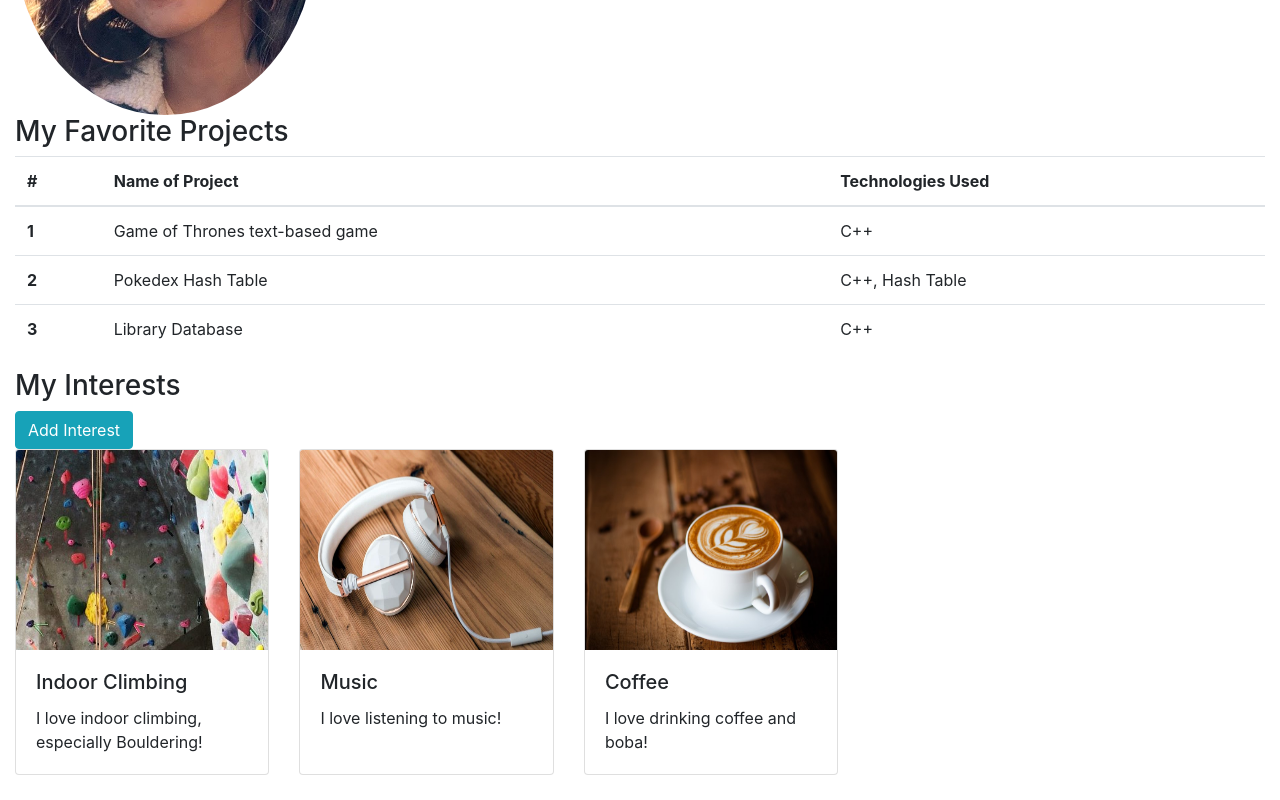
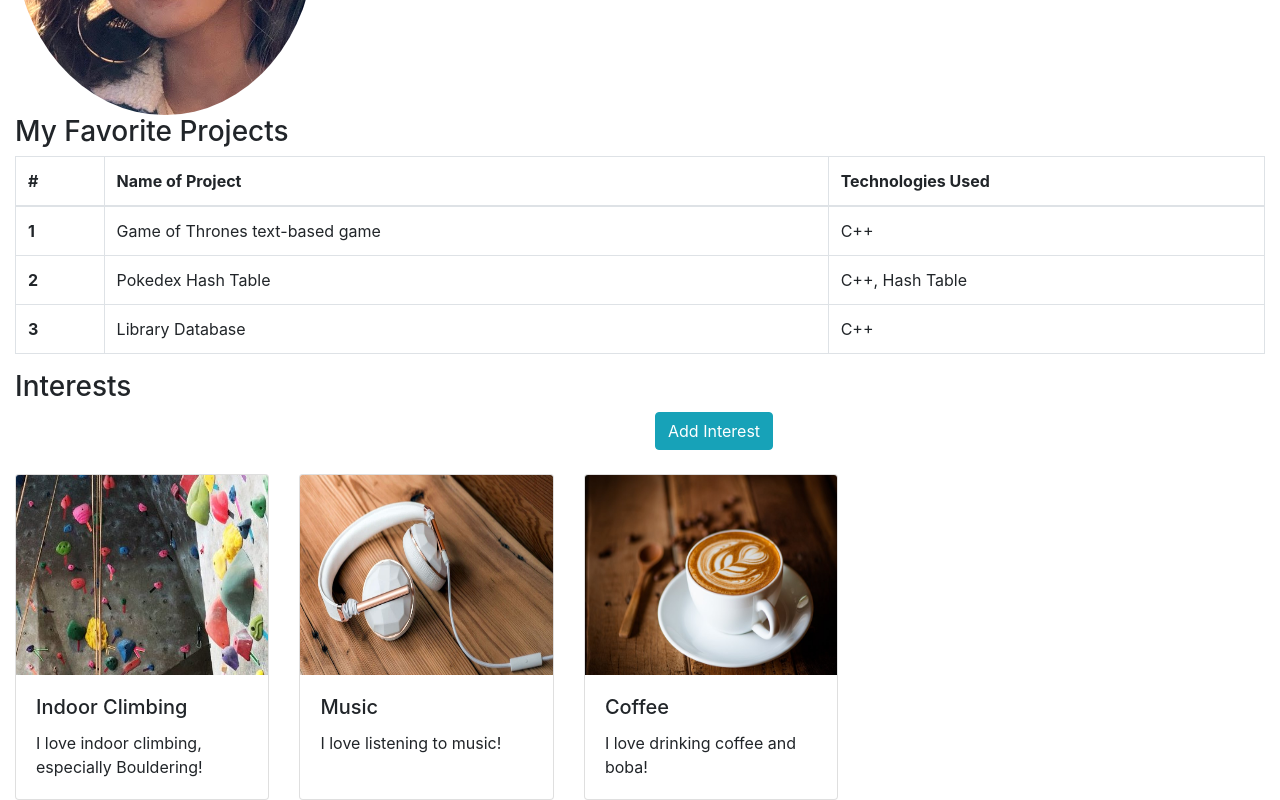
Before and after one commit to calistanguyen/calistanguyen.github.io, a plain HTML site: page index.html in a window 1280 px wide. Shown: the part 498-1298 px from the top of the page. Before the commit the page ends 1273 px from the top, so only its background shows below. Drawn offline with nearby package versions, Linux system fonts and the light colour scheme.

Commit message:
fixed add interest button

```diff
--- a/index.html
+++ b/index.html
@@ -41,7 +41,7 @@
         </div>
         </div>
             <h3>My Favorite Projects</h3>
-            <table class = "table">
+            <table class = "table table-bordered">
                 <thead>
                     <tr>
                         <th scope = "col">#</th>
@@ -68,10 +68,22 @@
                 </tbody>
             </table>
         </div>
-        <h3>My Interests</h3>
-        <a class = "btn btn-info" href = "form.html" role = "button">Add Interest</a>
         <div class = "row">
-            <div class = "col-sm-8">
+            <div class = "col-6">
+                <h3>Interests</h3>
+            </div>
+        </div>
+        <div class = "row">
+            <div class = "col-6">
+                <br>
+            </div>
+            <div class = "col-6">
+                <a class = "btn btn-info" href = "form.html" role = "button">Add Interest</a>
+            </div>
+        </div>
+        <br>
+        <div class = "row">
+            <div class = "col-8">
                 <div class = "card-deck">
                     <div class = "card" style = "width:20rem">
                         <img class = "card-img-top" src ="rock.jpg" width = "300" height = "200" alt = "Rock climbing wall">
```
